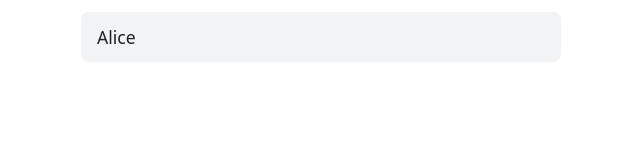
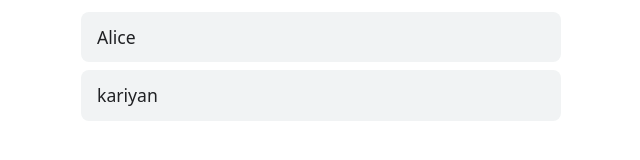
Before and after one commit to gdsc-osaka/react-example, a React (Vite) app: page / in a window 1280 px wide. Shown: the part 164-324 px from the top of the page, without its empty margins (319-959 px from the left). Built offline with nearby package versions, Linux system fonts and the light colour scheme.

Commit message:
feat: add Kariyan126 to participants

```diff
--- a/src/App.jsx
+++ b/src/App.jsx
@@ -3,6 +3,7 @@ import './App.css'
 function App() {
   const participants = [
     'Alice',
+    'kariyan',
   ]
 
   return (
```
Also changed, not shown: 1 other file (tests, documents, lock files or other folders).
